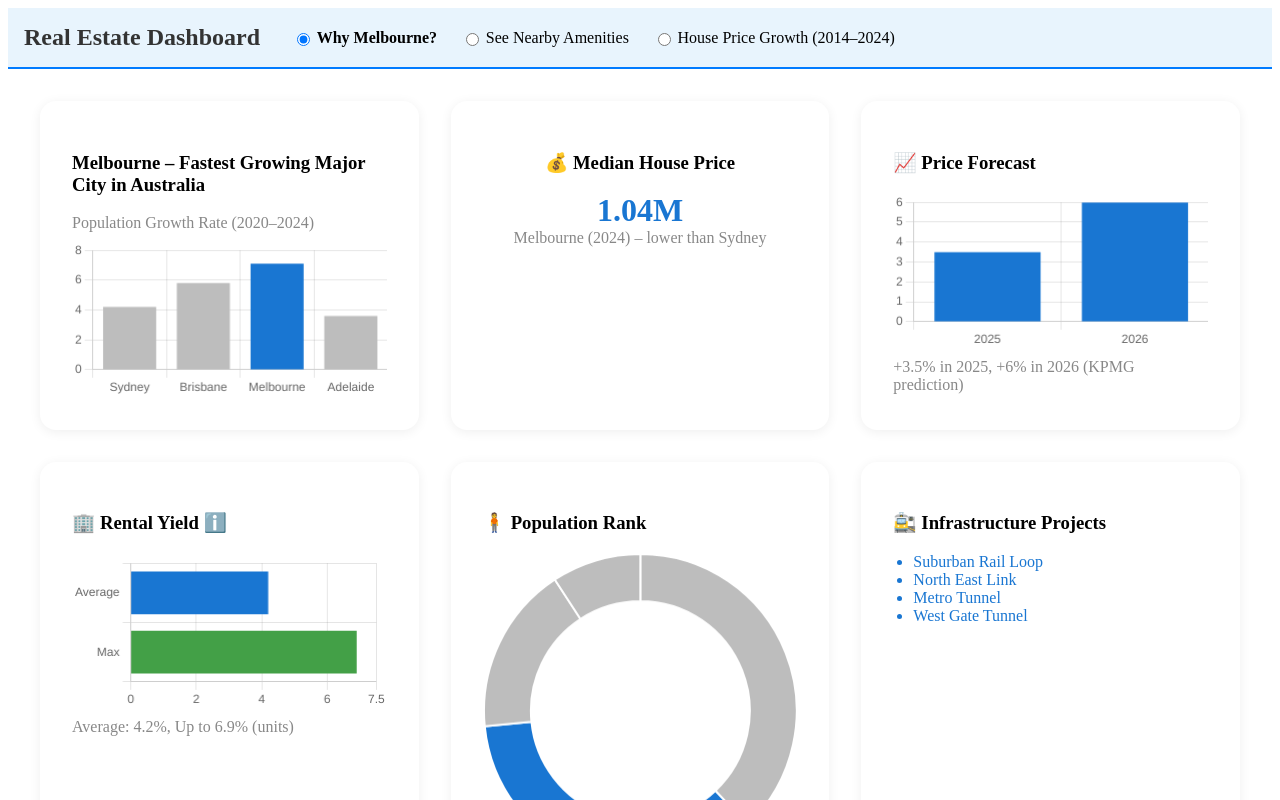
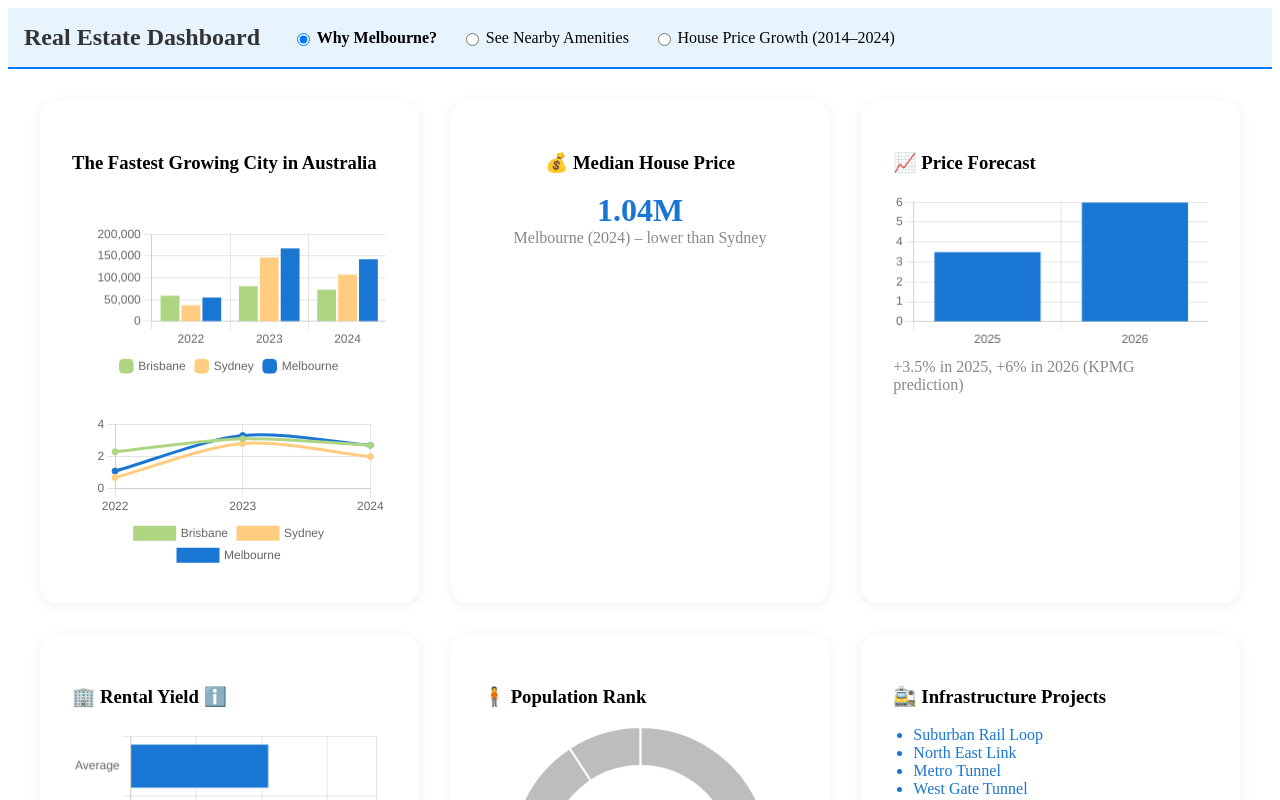
Before and after one commit to syj7421/Real-Estate-AI, a React (Create React App) app: page / in a window 1280 px wide. Shown: the top 800 px of the page. Built offline with nearby package versions, Linux system fonts and the light colour scheme.

Commit message:
first card done

```diff
--- a/package.json
+++ b/package.json
@@ -10,9 +10,12 @@
     "@testing-library/react": "^16.3.0",
     "@testing-library/user-event": "^13.5.0",
     "axios": "^1.10.0",
+    "chart.js": "^4.5.0",
+    "framer-motion": "^12.23.6",
     "leaflet": "^1.9.4",
     "papaparse": "^5.5.3",
     "react": "^19.1.0",
+    "react-chartjs-2": "^5.3.0",
     "react-dom": "^19.1.0",
     "react-leaflet": "^5.0.0",
     "react-scripts": "5.0.1",
--- a/src/components/WhyMelbourne.jsx
+++ b/src/components/WhyMelbourne.jsx
@@ -1,29 +1,93 @@
 import React, { useEffect, useRef } from "react";
 import { motion } from "framer-motion";
-import { Bar, Doughnut } from "react-chartjs-2";
-import { Chart, BarElement, CategoryScale, LinearScale, Tooltip, ArcElement } from "chart.js";
-Chart.register(BarElement, CategoryScale, LinearScale, Tooltip, ArcElement);
+import { Bar, Doughnut, Line } from "react-chartjs-2";
+import { Chart, BarElement, CategoryScale, LinearScale, Tooltip, ArcElement, Legend, LineElement, PointElement } from "chart.js";
+Chart.register(BarElement, CategoryScale, LinearScale, Tooltip, ArcElement, Legend, LineElement,PointElement);
 
 // 1. Bar Chart: Population Growth
-const growthData = [
-  { city: "Sydney", growth: 4.2 },
-  { city: "Brisbane", growth: 5.8 },
-  { city: "Melbourne", growth: 7.1 },
-  { city: "Adelaide", growth: 3.6 }
-];
-const barColors = growthData.map(d => d.city === "Melbourne" ? "#1976d2" : "#bdbdbd");
-const barChartData = {
-  labels: growthData.map(d => d.city),
+
+const groupedBarData = {
+  labels: ["2022", "2023", "2024"],
   datasets: [
     {
-      label: "Growth Rate (%)",
-      data: growthData.map(d => d.growth),
-      backgroundColor: barColors
+      label: "Brisbane",
+      data: [59156,81220,72930],
+      backgroundColor: "#aed581" // 연한 연두
+    },
+    {
+      label: "Sydney",
+      data: [37325,146702,	107538],
+      backgroundColor: "#ffcc80" // 연한 오렌지
+    },
+    {
+      label: "Melbourne",
+      data: [55038,167484,142637],
+      backgroundColor: "#1976d2" // 강조 파랑
     }
   ]
 };
-const barChartOptions = {
+
+const groupedBarOptions = {
   plugins: {
+    tooltip: {
+      callbacks: {
+        label: ctx => `${ctx.dataset.label}: ${ctx.parsed.y.toLocaleString()} people`
+      }
+    },
+    legend: {
+      display: true,
+      position: "bottom",
+      labels: {
+        usePointStyle: true,
+        pointStyle: "rectRounded"
+      }
+    }
+  },
+  responsive: true,
+  scales: {
+    y: {
+      beginAtZero: true,
+      title: {
+        display: true      }
+    }
+  },
+  animation: {
+    duration: 1200
+  }
+};
+
+// 새로 추가한 Line Chart (인구 증가율 %)
+const lineChartData = {
+  labels: ["2022", "2023", "2024"],
+  datasets: [
+    {
+      label: "Brisbane",
+      data: [2.3, 3.1, 2.7],
+      borderColor: "#aed581",
+      backgroundColor: "#aed581",
+      tension: 0.3
+    },
+    {
+      label: "Sydney",
+      data: [0.7, 2.8, 2.0],
+      borderColor: "#ffcc80",
+      backgroundColor: "#ffcc80",
+      tension: 0.3
+    },
+    {
+      label: "Melbourne",
+      data: [1.1, 3.3, 2.7],
+      borderColor: "#1976d2",
+      backgroundColor: "#1976d2",
+      tension: 0.3
+    }
+  ]
+};
+
+const lineChartOptions = {
+  responsive: true,
+  plugins: {
+    legend: { position: "bottom" },
     tooltip: {
       callbacks: {
         label: ctx => `${ctx.dataset.label}: ${ctx.parsed.y}%`
@@ -31,12 +95,14 @@ const barChartOptions = {
     }
   },
   scales: {
-    y: { beginAtZero: true }
+    y: {
+      beginAtZero: true,
+      title: { display: true }
+    }
   },
-  animation: {
-    duration: 1200
-  }
+  animation: { duration: 1200 }
 };
+
 
 // 2. Animated Number Card
 function AnimatedNumber({ value, duration = 1.2, decimals = 2 }) {
@@ -137,16 +203,28 @@ export default function WhyMelbourne() {
     >
       {/* 1. Bar Chart: Population Growth */}
       <motion.div
-        initial={{ opacity: 0, y: 20 }}
-        animate={{ opacity: 1, y: 0 }}
-        transition={{ delay: 0.1 }}
-        className="dashboard-card"
-        style={{ background: "#fff", borderRadius: "1rem", boxShadow: "0 2px 12px #0001", padding: "2rem" }}
-      >
-        <h3>Melbourne – Fastest Growing Major City in Australia</h3>
-        <div style={{ color: "#888", marginBottom: 8 }}>Population Growth Rate (2020–2024)</div>
-        <Bar data={barChartData} options={barChartOptions} />
-      </motion.div>
+  className="dashboard-card"
+  style={{
+    background: "#fff",
+    borderRadius: "1rem",
+    boxShadow: "0 2px 12px #0001",
+    padding: "2rem",
+    display: "flex",
+    flexDirection: "column",
+    gap: "2rem"
+  }}
+>
+  <h3>The Fastest Growing City in Australia</h3>
+
+  <div>
+    <Bar data={groupedBarData} options={groupedBarOptions} />
+  </div>
+
+  <div>
+    <Line data={lineChartData} options={lineChartOptions} />
+  </div>
+</motion.div>
+
 
       {/* 2. Median House Price Number Card */}
       <motion.div
```
Also changed, not shown: 1 other file (tests, documents, lock files or other folders).
